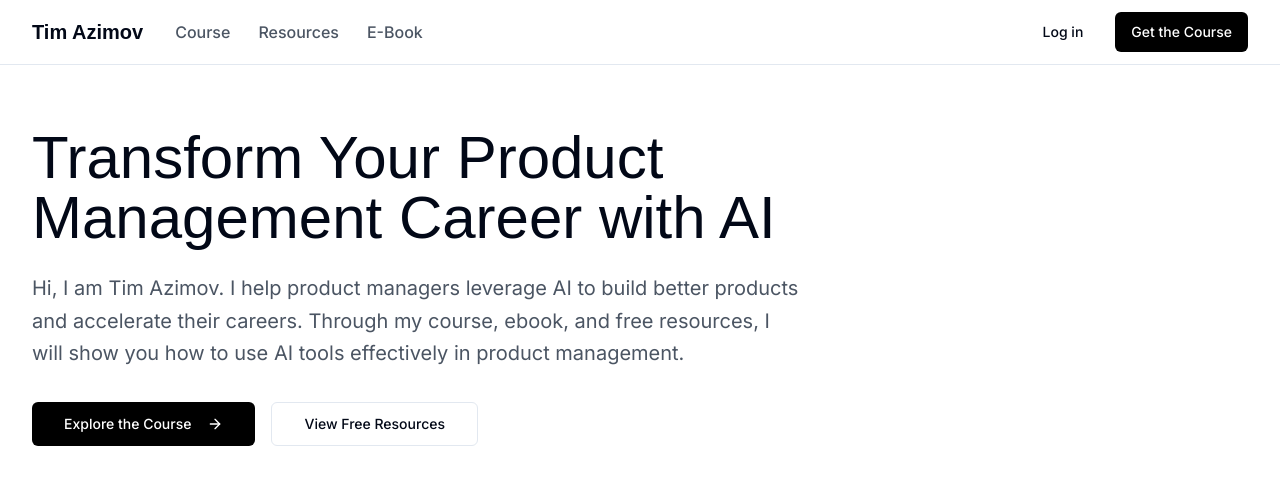
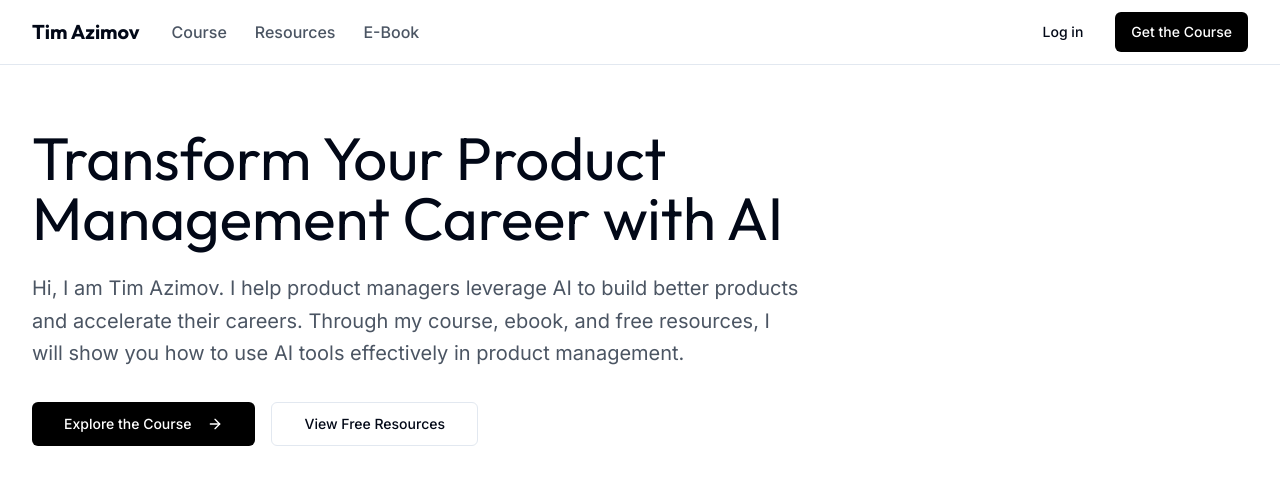
Before and after one commit to azymv/timazimovai, a Next.js app: page / in a window 1280 px wide. Shown: the top 484 px of the page. Built offline with nearby package versions, Linux system fonts and the light colour scheme; a web font is replaced by a local one.

Commit message:
google font

```diff
--- a/src/app/layout.tsx
+++ b/src/app/layout.tsx
@@ -1,6 +1,5 @@
 import type { Metadata } from 'next'
-import { Inter as FontSans } from 'next/font/google'
-import localFont from 'next/font/local'
+import { Inter as FontSans, Outfit as FontHeading } from 'next/font/google'
 import { Header } from '@/components/layout/header'
 import './globals.css'
 
@@ -9,9 +8,8 @@ const fontSans = FontSans({
   variable: '--font-sans',
 })
 
-// You can replace this with any font you prefer
-const fontHeading = localFont({
-  src: '../assets/fonts/CalSans-SemiBold.woff2',
+const fontHeading = FontHeading({
+  subsets: ['latin'],
   variable: '--font-heading',
 })
 
```
